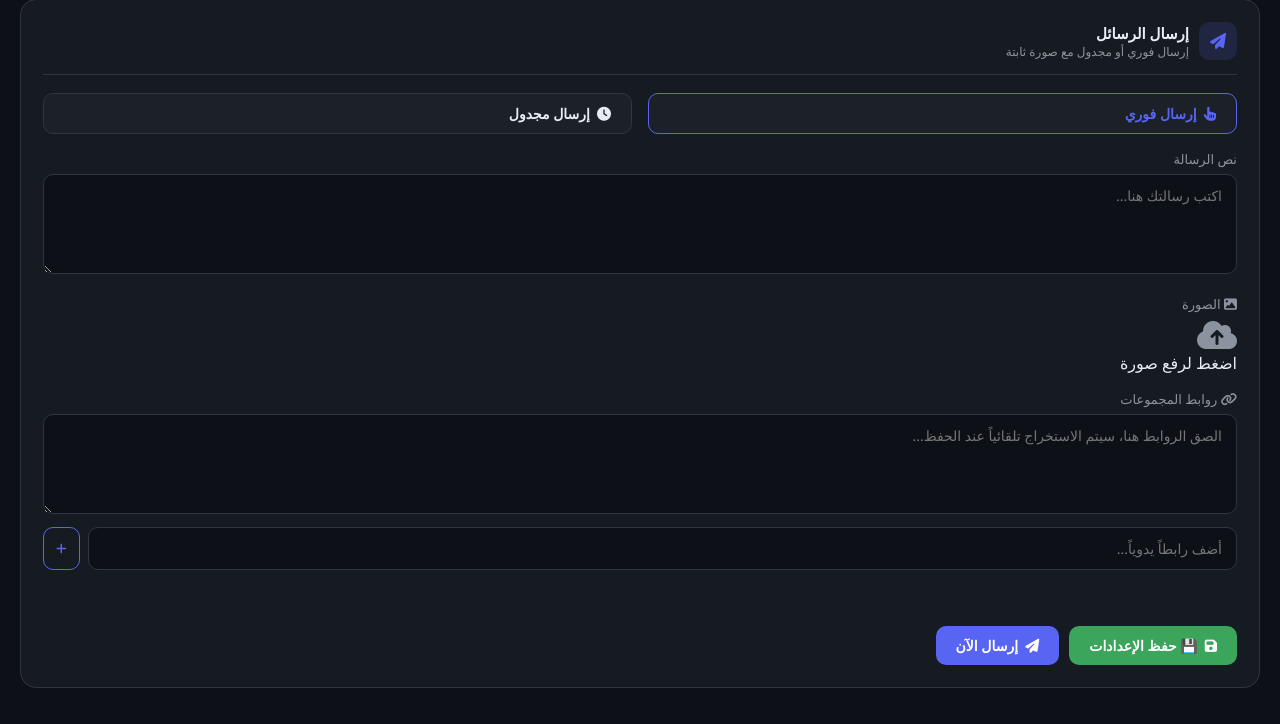
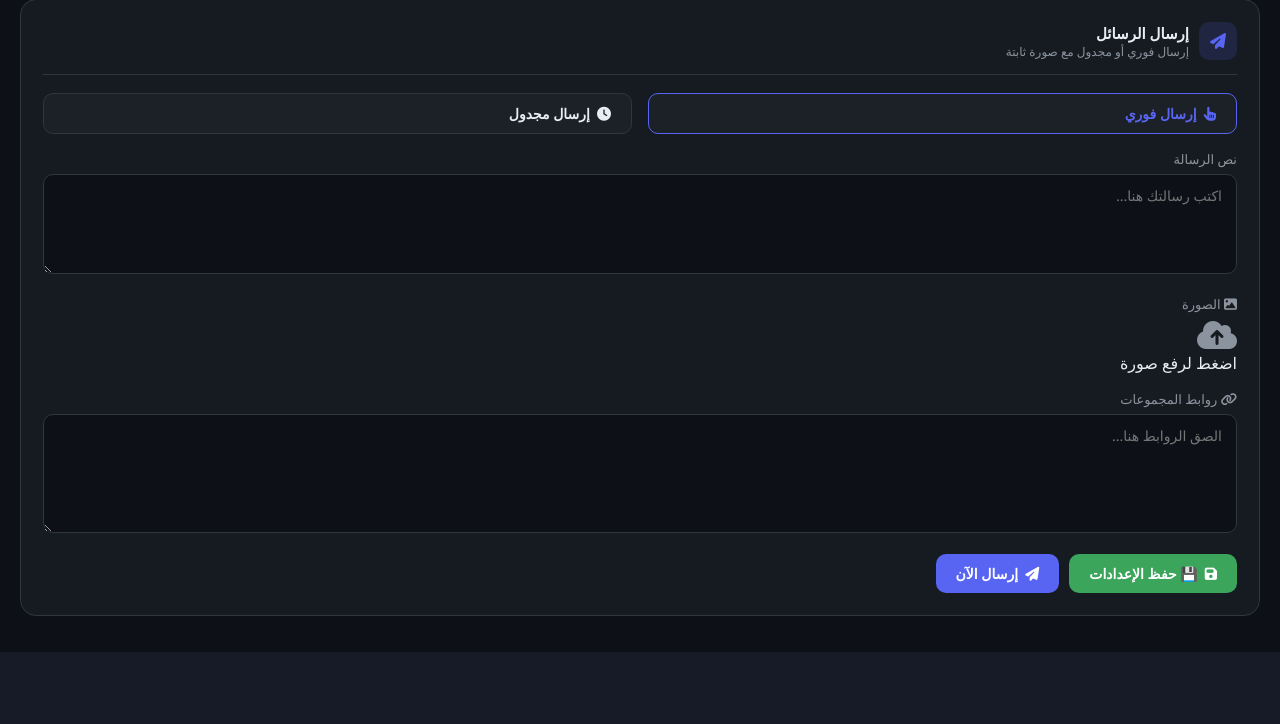
Before and after one commit to anwer734/-Sessions, a Flask app: page / in a window 1280 px wide, after a click on "الإرسال". Shown: the part 502-1226 px from the top of the page. After the commit the page ends 1154 px from the top, so only its background shows below. Run offline with Flask 3, Linux system fonts and the light colour scheme; data that the repository does not hold is empty; some libraries are stand-ins or nearby versions.

Commit message:
تحسين: الروابط تبقى في الخانة بدون تحويلها لتاجات

```diff
--- a/templates/index.html
+++ b/templates/index.html
@@ -283,7 +283,7 @@
             <div id="scheduledOptions" style="display:none" class="form-group"><label class="form-label">الفترة (بالدقائق)</label><input type="number" class="form-input" id="sendInterval" value="60"></div>
             <div class="form-group"><label class="form-label">نص الرسالة</label><textarea class="form-input" id="sendMessage" placeholder="اكتب رسالتك هنا..."></textarea></div>
             <div class="form-group"><label class="form-label"><i class="fas fa-image"></i> الصورة</label><div class="upload-area" id="uploadArea" onclick="document.getElementById('imageInput').click()"><input type="file" id="imageInput" accept="image/*" style="display:none" onchange="uploadImage(this)"><img id="imagePreview" class="upload-preview" style="display:none;max-width:100%;max-height:150px"><div id="uploadPlaceholder"><i class="fas fa-cloud-upload-alt" style="font-size:32px;color:var(--text-muted)"></i><p class="upload-info">اضغط لرفع صورة</p></div></div><div id="savedImageTag" style="margin-top:8px;display:none"><span class="image-saved-tag"><i class="fas fa-check-circle"></i> <span id="savedImageName"></span></span><button class="btn btn-danger btn-sm" onclick="removeImage()"><i class="fas fa-trash"></i> حذف</button></div></div>
-            <div class="form-group"><label class="form-label"><i class="fas fa-link"></i> روابط المجموعات</label><textarea class="form-input" id="rawGroupsInput" rows="3" placeholder="الصق الروابط هنا، سيتم الاستخراج تلقائياً عند الحفظ..."></textarea><div style="display:flex;gap:8px;margin-top:8px"><input class="form-input" id="groupInput" placeholder="أضف رابطاً يدوياً..." style="flex:1"><button class="btn btn-outline btn-sm" onclick="addGroup()"><i class="fas fa-plus"></i></button></div><div class="groups-container" id="groupsList"></div></div>
+            <div class="form-group"><label class="form-label"><i class="fas fa-link"></i> روابط المجموعات</label><textarea class="form-input" id="rawGroupsInput" rows="5" placeholder="الصق الروابط هنا..."></textarea><div class="groups-container" id="groupsList" style="display:none"></div></div>
             <div style="display: flex; gap: 10px; margin-top: 10px;">
                 <button class="btn btn-success" onclick="saveSendSettings()"><i class="fas fa-save"></i> 💾 حفظ الإعدادات</button>
                 <button class="btn btn-primary" id="btnSendNow" onclick="sendNow()"><i class="fas fa-paper-plane"></i> <span id="btnSendText">إرسال الآن</span></button>
@@ -975,7 +975,7 @@ function loadSettingsToUI(settings){
     if(settings.interval) document.getElementById('sendInterval').value=settings.interval;
     if(settings.send_type) setSendType(settings.send_type);
     if(settings.image_path){ savedImagePath=settings.image_path; showSavedImageTag(); }
-    if(settings.groups){ groups=settings.groups; renderGroups(); }
+    if(settings.groups && settings.groups.length){ groups=settings.groups; const ta=document.getElementById('rawGroupsInput'); if(ta && !ta.value.trim()) ta.value=settings.groups.join('\n'); }
     if(settings.watch_words && settings.watch_words.length){
         watchWords=settings.watch_words;
         document.getElementById('rawKeywordsInput').value = watchWords.join('\n');
@@ -1068,10 +1068,9 @@ async function autoExtractGroupsFromTextarea(){
         const resp=await fetch('/api/parse_input',{method:'POST',headers:{'Content-Type':'application/json'},body:JSON.stringify({text:raw,mode:'groups'})});
         const data=await resp.json();
         if(data.success && data.items.length){
+            groups=[];
             data.items.forEach(item=>{if(!groups.includes(item)) groups.push(item);});
-            renderGroups();
-            // لا نمسح الخانة — تبقى الروابط كما هي للمراجعة والتعديل
-            showToast(`✅ تم استخراج ${data.count} رابط تلقائياً`,'success');
+            // الروابط تُستخرج داخلياً فقط — الخانة تبقى كما هي بدون تغيير
         }
     } catch(e){}
 }
```
